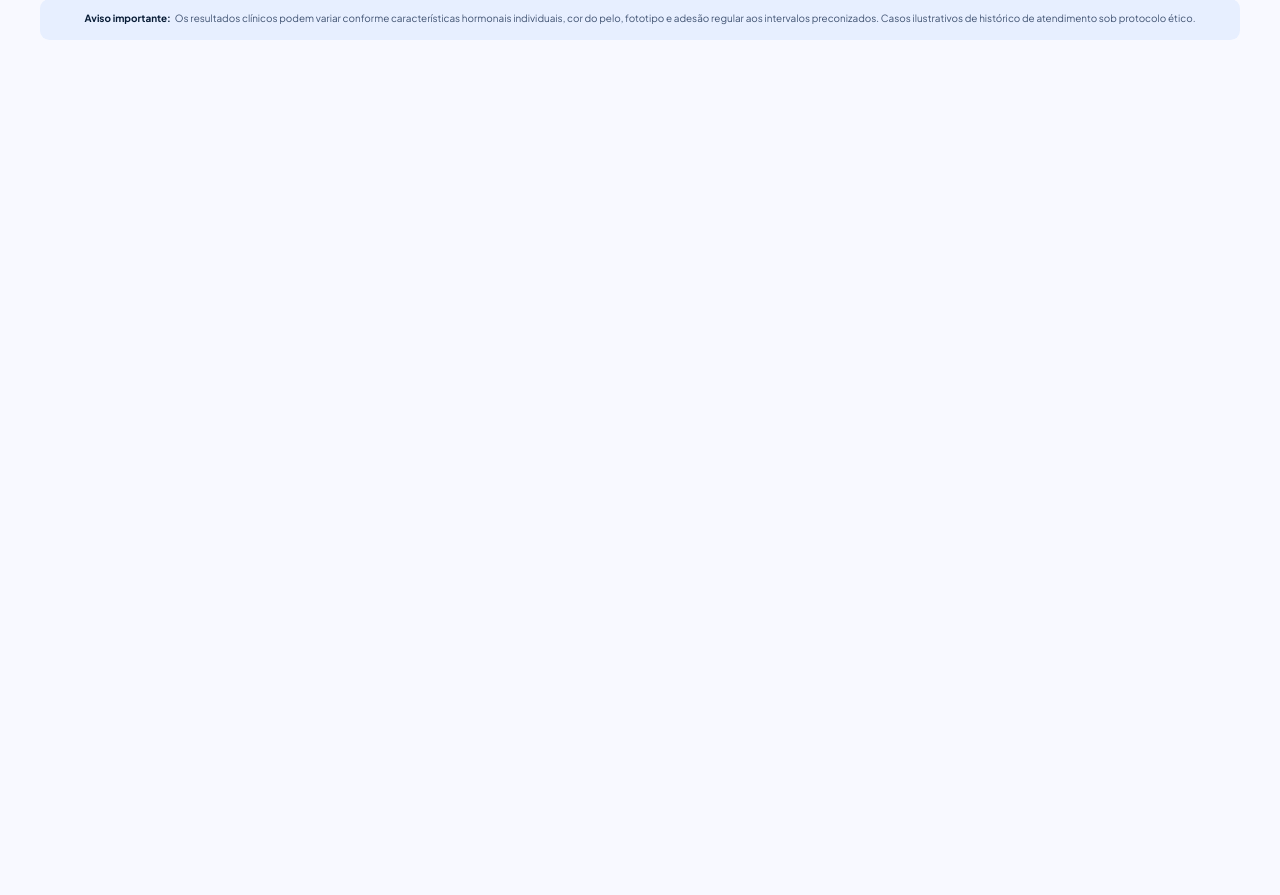
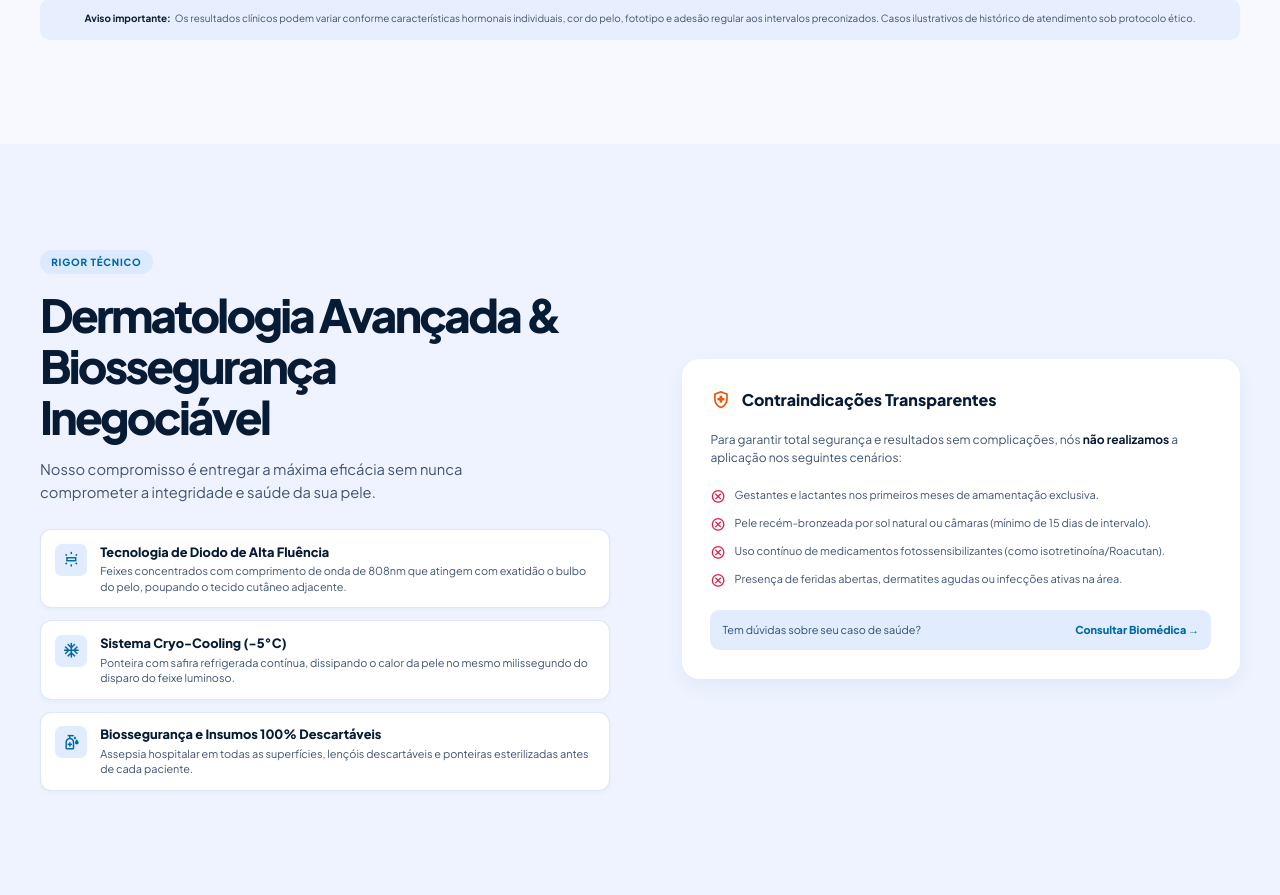
Before and after one commit to LevyAlves1532/laser_clinica, a PHP site: page / in a window 1280 px wide. Shown: the part 4343-5238 px from the top of the page. Before the commit the page ends 4383 px from the top, so only its background shows below. Run offline with PHP 8.4, Linux system fonts and the light colour scheme.

Commit message:
add safety section with responsive styles, technology cards, and contraindications

```diff
--- a/assets/css/app.css
+++ b/assets/css/app.css
@@ -727,6 +727,200 @@ p {
 	}
 }
 
+/* Rigor técnico e biossegurança */
+.safety {
+	padding: clamp(4.5rem, 9vw, 6.5rem) 1.5rem;
+	background: #eef3ff;
+}
+
+.safety__container {
+	display: grid;
+	grid-template-columns: minmax(0, 1fr) minmax(360px, 0.98fr);
+	align-items: center;
+	gap: clamp(2rem, 6vw, 4.5rem);
+	width: min(100%, 1200px);
+	margin: 0 auto;
+}
+
+.safety__heading {
+	margin-bottom: 1.6rem;
+}
+
+.safety__heading h2 {
+	max-width: 520px;
+	margin-bottom: 1rem;
+	color: #071b35;
+	font-size: clamp(1.9rem, 4vw, 2.85rem);
+	font-weight: 800;
+	letter-spacing: -0.06em;
+	line-height: 1.12;
+}
+
+.safety__heading p {
+	max-width: 520px;
+	margin-bottom: 0;
+	color: #405372;
+	font-size: 0.92rem;
+	line-height: 1.55;
+}
+
+.technology-list {
+	display: grid;
+	gap: 0.75rem;
+}
+
+.technology-card {
+	display: flex;
+	align-items: flex-start;
+	gap: 0.8rem;
+	padding: 0.85rem 0.9rem;
+	border: 1px solid rgb(214 224 240 / 0.75);
+	border-radius: 0.7rem;
+	background: white;
+	box-shadow: 0 2px 4px rgb(40 65 100 / 0.04);
+}
+
+.technology-card__icon {
+	display: grid;
+	flex: 0 0 2rem;
+	place-items: center;
+	width: 2rem;
+	height: 2rem;
+	border-radius: 0.45rem;
+	background: #e1ecff;
+	color: var(--color-primary-dark);
+}
+
+.technology-card__icon .material-symbols-outlined {
+	font-size: 1.1rem;
+}
+
+.technology-card h3 {
+	margin-bottom: 0.15rem;
+	color: #071b35;
+	font-size: 0.8rem;
+	font-weight: 800;
+	line-height: 1.35;
+}
+
+.technology-card p {
+	margin: 0;
+	color: #405372;
+	font-size: 0.68rem;
+	line-height: 1.4;
+}
+
+.safety__panel {
+	padding: 1.8rem;
+	border-radius: 1.1rem;
+	background: white;
+	box-shadow: 0 8px 20px rgb(40 65 100 / 0.06);
+}
+
+.safety__panel h3 {
+	display: flex;
+	align-items: center;
+	gap: 0.65rem;
+	margin-bottom: 1.15rem;
+	color: #071b35;
+	font-size: 1rem;
+	font-weight: 800;
+}
+
+.safety__panel h3 .material-symbols-outlined {
+	color: var(--color-tertiary-dark);
+	font-size: 1.3rem;
+}
+
+.safety__panel > p {
+	margin-bottom: 1.25rem;
+	color: #405372;
+	font-size: 0.75rem;
+	line-height: 1.55;
+}
+
+.safety__panel > p strong {
+	color: #071b35;
+}
+
+.contraindications-list {
+	display: grid;
+	gap: 0.75rem;
+	padding: 0;
+	margin: 0 0 1.4rem;
+	list-style: none;
+}
+
+.contraindication-item {
+	display: flex;
+	align-items: flex-start;
+	gap: 0.55rem;
+	color: #405372;
+	font-size: 0.68rem;
+	line-height: 1.35;
+}
+
+.contraindication-item > .material-symbols-outlined {
+	flex: 0 0 auto;
+	margin-top: 0.05rem;
+	color: #e11d48;
+	font-size: 0.95rem;
+}
+
+.safety__contact {
+	display: flex;
+	align-items: center;
+	justify-content: space-between;
+	gap: 1rem;
+	padding: 0.75rem;
+	border-radius: 0.6rem;
+	background: #e1ecff;
+	color: #315071;
+	font-size: 0.68rem;
+}
+
+.safety__contact a {
+	font-weight: 800;
+	white-space: nowrap;
+}
+
+@media (max-width: 900px) {
+	.safety__container {
+		grid-template-columns: 1fr;
+		max-width: 720px;
+	}
+
+	.safety__heading {
+		text-align: center;
+	}
+
+	.safety__heading h2,
+	.safety__heading p {
+		margin-right: auto;
+		margin-left: auto;
+	}
+}
+
+@media (max-width: 600px) {
+	.safety {
+		padding-inline: 1rem;
+	}
+
+	.safety__panel {
+		padding: 1.25rem;
+	}
+
+	.safety__contact {
+		align-items: flex-start;
+		flex-direction: column;
+		gap: 0.35rem;
+	}
+
+	.safety__contact a {
+		white-space: normal;
+	}
+}
+
 /* Evolução clínica */
 .evolution {
 	padding: clamp(4.5rem, 9vw, 6.5rem) 1.5rem;
--- a/components.php
+++ b/components.php
@@ -9,6 +9,8 @@ $components = [
     'cRegionCard' => 'region-card.php',
     'cComboOffer' => 'combo-offer.php',
     'cEvolutionCard' => 'evolution-card.php',
+    'cTechnologyCard' => 'technology-card.php',
+    'cContraindication' => 'contraindication-item.php',
     'cButton' => 'button.php',
 ];
 
--- /dev/null
+++ b/components/contraindication-item.php
@@ -0,0 +1,8 @@
+<?php
+    $label = $props['label'] ?? '';
+?>
+
+<li class="contraindication-item">
+    <span class="material-symbols-outlined" aria-hidden="true">cancel</span>
+    <span><?= htmlspecialchars($label, ENT_QUOTES, 'UTF-8') ?></span>
+</li>
--- /dev/null
+++ b/components/technology-card.php
@@ -0,0 +1,15 @@
+<?php
+    $icon = $props['icon'] ?? 'spa';
+    $title = $props['title'] ?? '';
+    $description = $props['description'] ?? '';
+?>
+
+<article class="technology-card">
+    <div class="technology-card__icon" aria-hidden="true">
+        <span class="material-symbols-outlined"><?= htmlspecialchars($icon, ENT_QUOTES, 'UTF-8') ?></span>
+    </div>
+    <div>
+        <h3><?= htmlspecialchars($title, ENT_QUOTES, 'UTF-8') ?></h3>
+        <p><?= htmlspecialchars($description, ENT_QUOTES, 'UTF-8') ?></p>
+    </div>
+</article>
--- /dev/null
+++ b/containers/safety.php
@@ -0,0 +1,57 @@
+<section class="safety" id="seguranca" aria-labelledby="safety-title">
+    <div class="safety__container">
+        <div class="safety__content">
+            <header class="safety__heading">
+                <span class="section-label">Rigor técnico</span>
+                <h2 id="safety-title">Dermatologia Avançada &amp; Biossegurança Inegociável</h2>
+                <p>Nosso compromisso é entregar a máxima eficácia sem nunca comprometer a integridade e saúde da sua pele.</p>
+            </header>
+
+            <div class="technology-list">
+                <?php $cTechnologyCard([
+                    'icon' => 'tungsten',
+                    'title' => 'Tecnologia de Diodo de Alta Fluência',
+                    'description' => 'Feixes concentrados com comprimento de onda de 808nm que atingem com exatidão o bulbo do pelo, poupando o tecido cutâneo adjacente.',
+                ]); ?>
+                <?php $cTechnologyCard([
+                    'icon' => 'ac_unit',
+                    'title' => 'Sistema Cryo-Cooling (-5°C)',
+                    'description' => 'Ponteira com safira refrigerada contínua, dissipando o calor da pele no mesmo milissegundo do disparo do feixe luminoso.',
+                ]); ?>
+                <?php $cTechnologyCard([
+                    'icon' => 'sanitizer',
+                    'title' => 'Biossegurança e Insumos 100% Descartáveis',
+                    'description' => 'Assepsia hospitalar em todas as superfícies, lençóis descartáveis e ponteiras esterilizadas antes de cada paciente.',
+                ]); ?>
+            </div>
+        </div>
+
+        <aside class="safety__panel" aria-labelledby="contraindications-title">
+            <h3 id="contraindications-title">
+                <span class="material-symbols-outlined" aria-hidden="true">health_and_safety</span>
+                Contraindicações Transparentes
+            </h3>
+            <p>Para garantir total segurança e resultados sem complicações, nós <strong>não realizamos</strong> a aplicação nos seguintes cenários:</p>
+
+            <ul class="contraindications-list">
+                <?php $cContraindication([
+                    'label' => 'Gestantes e lactantes nos primeiros meses de amamentação exclusiva.',
+                ]); ?>
+                <?php $cContraindication([
+                    'label' => 'Pele recém-bronzeada por sol natural ou câmaras (mínimo de 15 dias de intervalo).',
+                ]); ?>
+                <?php $cContraindication([
+                    'label' => 'Uso contínuo de medicamentos fotossensibilizantes (como isotretinoína/Roacutan).',
+                ]); ?>
+                <?php $cContraindication([
+                    'label' => 'Presença de feridas abertas, dermatites agudas ou infecções ativas na área.',
+                ]); ?>
+            </ul>
+
+            <div class="safety__contact">
+                <span>Tem dúvidas sobre seu caso de saúde?</span>
+                <a href="#agendamento">Consultar Biomédica <span aria-hidden="true">→</span></a>
+            </div>
+        </aside>
+    </div>
+</section>
--- a/index.php
+++ b/index.php
@@ -13,7 +13,7 @@
         <link rel="preconnect" href="https://fonts.gstatic.com" crossorigin>
         <link href="https://fonts.googleapis.com/css2?family=Plus+Jakarta+Sans:ital,wght@0,200..800;1,200..800&display=swap" rel="stylesheet">
 
-        <link rel="stylesheet" href="https://fonts.googleapis.com/css2?family=Material+Symbols+Outlined:opsz,wght,FILL,GRAD@20..48,100..700,0..1,-50..200&icon_names=ac_unit,chat,clinical_notes,electric_bolt,hourglass_top,info,light_mode,menu,savings,spa,task_alt,trending_down,tune,verified" />
+        <link rel="stylesheet" href="https://fonts.googleapis.com/css2?family=Material+Symbols+Outlined:opsz,wght,FILL,GRAD@20..48,100..700,0..1,-50..200&icon_names=ac_unit,cancel,chat,clinical_notes,electric_bolt,health_and_safety,hourglass_top,info,light_mode,menu,sanitizer,savings,spa,task_alt,trending_down,tungsten,tune,verified" />
 
         <link rel="stylesheet" href="./assets/css/app.css">
     </head>
@@ -24,6 +24,7 @@
         <?php require('./containers/treatment.php'); ?>
         <?php require('./containers/regions.php'); ?>
         <?php require('./containers/evolution.php'); ?>
+        <?php require('./containers/safety.php'); ?>
 
         <script src="./assets/js/app.js"></script>
     </body>
```
